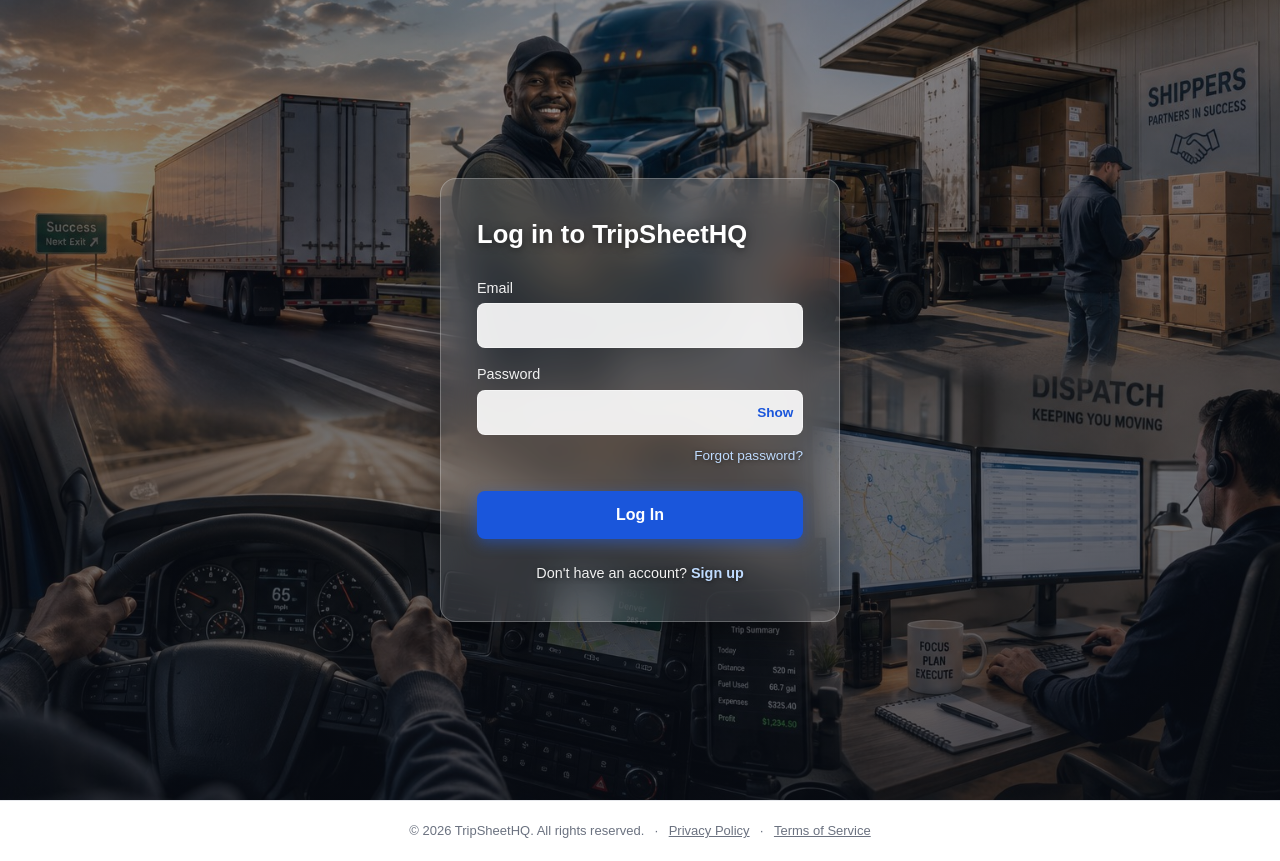
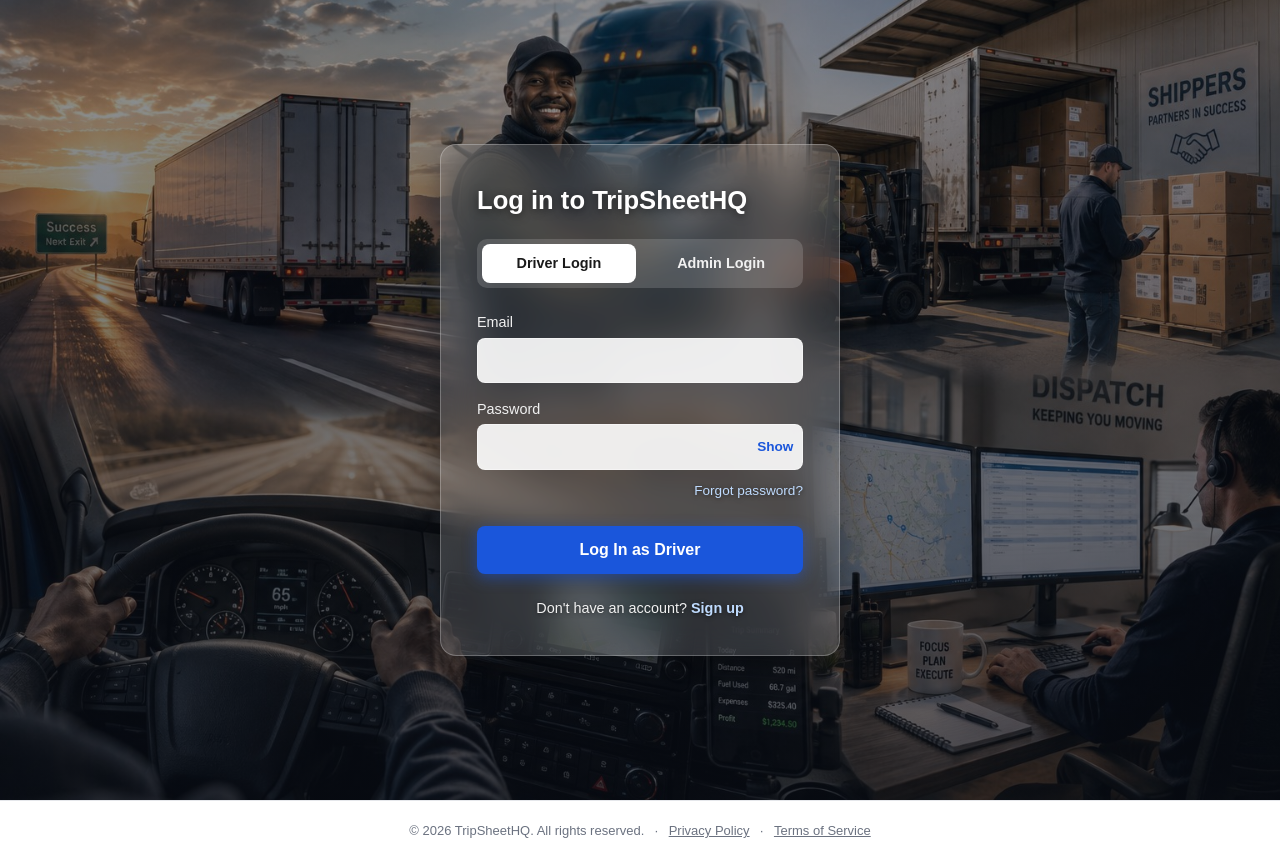
Before and after one commit to Shepherdai007/tripsheetHQ, a Next.js app: page /login in a window 1280 px wide. Built offline with nearby package versions, Linux system fonts and the light colour scheme.

Commit message:
Add driver/admin login selector with real role verification

```diff
--- a/src/app/login/page.js
+++ b/src/app/login/page.js
@@ -3,14 +3,14 @@
 import { useState } from "react";
 import { useRouter } from "next/navigation";
 import Link from "next/link";
-import { signInWithEmailAndPassword, sendPasswordResetEmail } from "firebase/auth";
-import { auth } from "@/lib/firebase";
+import { signInWithEmailAndPassword, sendPasswordResetEmail, signOut } from "firebase/auth";
+import { doc, getDoc } from "firebase/firestore";
+import { auth, db } from "@/lib/firebase";
 
 export default function LoginPage() {
   const router = useRouter();
 
-  // Branding is shown per-company after login now, not on the shared login screen.
-
+  const [loginType, setLoginType] = useState("driver"); // "driver" | "admin"
   const [email, setEmail] = useState("");
   const [password, setPassword] = useState("");
   const [showPassword, setShowPassword] = useState(false);
@@ -26,8 +26,37 @@
     setLoading(true);
 
     try {
-      await signInWithEmailAndPassword(auth, email, password);
-      router.push("/dashboard");
+      const userCredential = await signInWithEmailAndPassword(auth, email, password);
+      const user = userCredential.user;
+
+      // Look up the real role in Firestore - this is what actually
+      // decides where they go, not just which tab they clicked.
+      const userDocSnap = await getDoc(doc(db, "users", user.uid));
+
+      if (!userDocSnap.exists()) {
+        setError("Account not found. Please contact your company admin.");
+        await signOut(auth);
+        setLoading(false);
+        return;
+      }
+
+      const actualRole = userDocSnap.data().role;
+
+      if (loginType === "admin" && actualRole !== "admin") {
+        setError("This account is not an admin account. Try Driver Login instead.");
+        await signOut(auth);
+        setLoading(false);
+        return;
+      }
+
+      if (loginType === "driver" && actualRole === "admin") {
+        setError("This is an admin account. Try Admin Login instead.");
+        await signOut(auth);
+        setLoading(false);
+        return;
+      }
+
+      router.push(actualRole === "admin" ? "/admin" : "/dashboard");
     } catch (err) {
       setError("Incorrect email or password. Please try again.");
     } finally {
@@ -98,13 +127,68 @@
           style={{
             fontSize: "1.6rem",
             fontWeight: "bold",
-            marginBottom: "1.5rem",
+            marginBottom: "1.25rem",
             color: "#ffffff",
             textShadow: "0 2px 8px rgba(0,0,0,0.5)",
           }}
         >
           Log in to TripSheetHQ
         </h1>
+
+        {/* Driver / Admin selector */}
+        <div
+          style={{
+            display: "flex",
+            gap: "0.5rem",
+            marginBottom: "1.5rem",
+            background: "rgba(255,255,255,0.15)",
+            padding: "0.3rem",
+            borderRadius: "10px",
+          }}
+        >
+          <button
+            type="button"
+            onClick={() => {
+              setLoginType("driver");
+              setError("");
+            }}
+            style={{
+              flex: 1,
+              padding: "0.55rem",
+              borderRadius: "8px",
+              border: "none",
+              fontSize: "0.9rem",
+              fontWeight: "600",
+              cursor: "pointer",
+              backgroundColor: loginType === "driver" ? "#ffffff" : "transparent",
+              color: loginType === "driver" ? "#1a1a1a" : "#f1f1f1",
+              transition: "all 0.15s ease",
+            }}
+          >
+            Driver Login
+          </button>
+          <button
+            type="button"
+            onClick={() => {
+              setLoginType("admin");
+              setError("");
+            }}
+            style={{
+              flex: 1,
+              padding: "0.55rem",
+              borderRadius: "8px",
+              border: "none",
+              fontSize: "0.9rem",
+              fontWeight: "600",
+              cursor: "pointer",
+              backgroundColor: loginType === "admin" ? "#ffffff" : "transparent",
+              color: loginType === "admin" ? "#1a1a1a" : "#f1f1f1",
+              transition: "all 0.15s ease",
+            }}
+          >
+            Admin Login
+          </button>
+        </div>
 
         <form onSubmit={handleLogin}>
           <div style={{ marginBottom: "1rem" }}>
@@ -219,7 +303,7 @@
               boxShadow: "0 4px 14px rgba(26,86,219,0.5)",
             }}
           >
-            {loading ? "Logging in..." : "Log In"}
+            {loading ? "Logging in..." : loginType === "admin" ? "Log In as Admin" : "Log In as Driver"}
           </button>
         </form>
 
```
